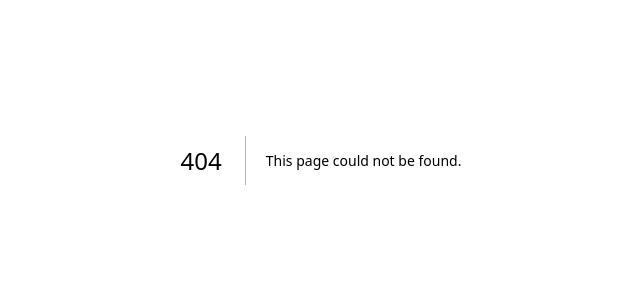
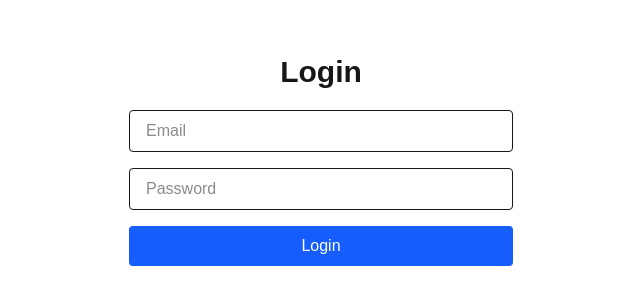
Before and after one commit to yilmazcite/nextjs-auth-demo, a Next.js app: page /login in a window 1280 px wide. Before the commit this address had no page. Shown: the part 240-544 px from the top of the page, without its empty margins (319-959 px from the left). Built offline with nearby package versions, Linux system fonts and the light colour scheme.

Commit message:
feat: create basic login form structure to redirect user to dashboard

```diff
--- /dev/null
+++ b/src/app/login/page.tsx
@@ -0,0 +1,53 @@
+'use client'
+
+import { useState, FormEvent } from 'react'
+import { useRouter } from 'next/navigation'
+
+export default function Login() {
+  const router = useRouter()
+  const [email, setEmail] = useState('')
+  const [password, setPassword] = useState('')
+
+  const handleSubmit = (e: FormEvent) => {
+    e.preventDefault()
+
+    if (email && password) {
+      router.push('/dashboard')
+    }
+  }
+
+  return (
+    <>
+      <div className="flex flex-col items-center justify-center min-h-screen px-4">
+        <h1 className="font-bold text-3xl mb-5">Login</h1>
+
+        <form onSubmit={handleSubmit} className="w-full max-w-sm space-y-4">
+          <input
+            type="email"
+            placeholder="Email"
+            value={email}
+            onChange={(e) => setEmail(e.target.value)}
+            className="w-full px-4 py-2 border rounded"
+            required
+          />
+
+          <input
+            type="password"
+            placeholder="Password"
+            value={password}
+            onChange={(e) => setPassword(e.target.value)}
+            className="w-full px-4 py-2 border rounded"
+            required
+          />
+
+          <button
+            type="submit"
+            className="w-full bg-blue-600 text-white py-2 rounded cursor-pointer"
+          >
+            Login
+          </button>
+        </form>
+      </div>
+    </>
+  )
+}
--- a/src/app/page.tsx
+++ b/src/app/page.tsx
@@ -1,3 +1,9 @@
+import Login from '@/app/login/page'
+
 export default function Home() {
-  return <></>
+  return (
+    <>
+      <Login />
+    </>
+  )
 }
```
Also changed, not shown: src/app/layout.tsx (+3 -5 lines).
